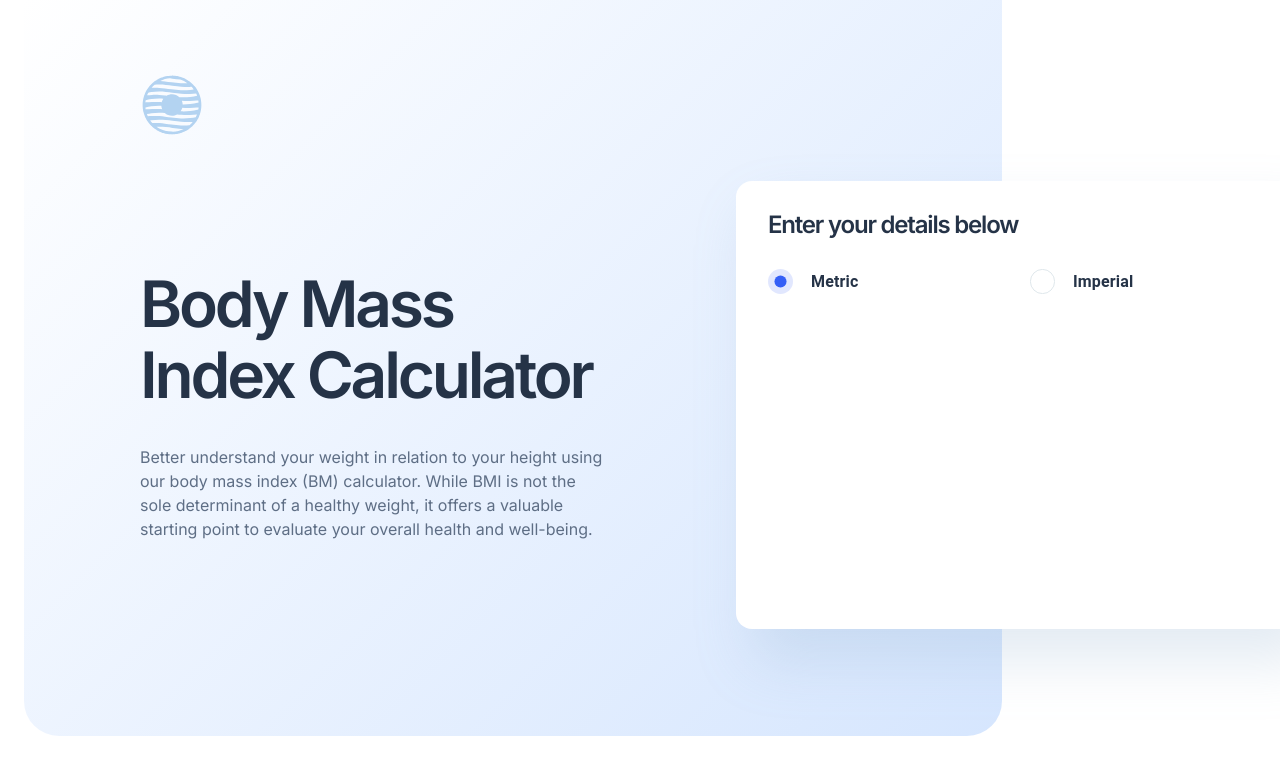
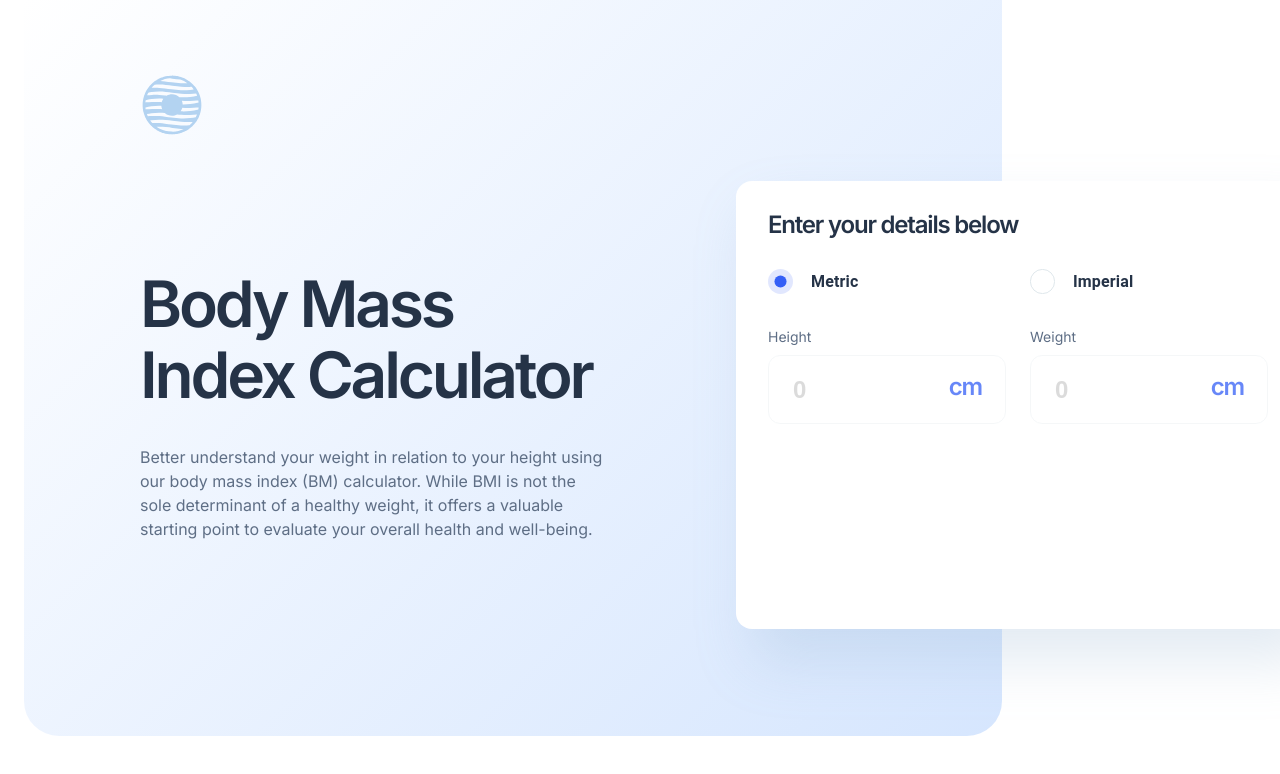
Before and after one commit to eddyriv3ra/bmi-calculator, a Next.js app: page /MainPage/MainPage in a window 1280 px wide. Shown: the top 774 px of the page. Built offline with nearby package versions, Linux system fonts and the light colour scheme.

Commit message:
InputText component

```diff
--- /dev/null
+++ b/src/components/InputText/InputText.module.scss
@@ -0,0 +1,44 @@
+@use '@/styles/abstracts/colors';
+
+.label {
+  font-size: var(--body-small);
+  color: colors.$darkElectricBlue;
+  line-height: var(--body-line-height);
+}
+
+.inputContainer {
+  position: relative;
+  margin-top: 8px;
+
+  .rightText {
+    position: absolute;
+    top: 0;
+    right: 24px;
+    top: 20px;
+    font-size: var(--heading-medium);
+    letter-spacing: -1.2px;
+    font-weight: 600;
+    color: colors.$blue;
+  }
+
+  .input {
+    width: 238px;
+    height: 69px;
+    border-radius: 12px;
+    border: 1px solid #d8e2e7;
+    padding: 20px 24px;
+    color: colors.$gunMetal;
+    font-size: var(--heading-medium);
+    font-weight: 600;
+    letter-spacing: -1.2px;
+    opacity: 0.25;
+
+    &:focus {
+      border-color: colors.$blue;
+    }
+  }
+
+  .text {
+    opacity: 1;
+  }
+}
--- /dev/null
+++ b/src/components/InputText/InputText.tsx
@@ -0,0 +1,45 @@
+import styles from './InputText.module.scss';
+
+interface IInputText {
+  label: string;
+  value: string | number;
+  setValue: (event: React.ChangeEvent<HTMLInputElement>) => void;
+  inputName: string;
+}
+
+const InputText = ({ label, value, setValue, inputName }: IInputText) => {
+  const onChange = (event: React.ChangeEvent<HTMLInputElement>) => {
+    const enteredValue = event.target.value;
+    if (
+      !/^0/.test(enteredValue) &&
+      !isNaN(Number(enteredValue)) &&
+      enteredValue.length <= 8
+    ) {
+      setValue(event);
+    }
+  };
+
+  return (
+    <div>
+      {label ? (
+        <label className={styles.label} htmlFor="input-text">
+          {label}
+        </label>
+      ) : null}
+      <div className={styles.inputContainer}>
+        <span className={styles.rightText}>cm</span>
+        <input
+          className={`${styles.input} ${value ? styles.text : ''}`}
+          type="text"
+          id="input-text"
+          placeholder="0"
+          value={value === 0 ? '' : value}
+          onChange={onChange}
+          name={inputName}
+        />
+      </div>
+    </div>
+  );
+};
+
+export default InputText;
--- /dev/null
+++ b/src/components/InputText/index.ts
@@ -0,0 +1 @@
+export { default } from './InputText';
--- a/src/pages/MainPage/MainPage.module.scss
+++ b/src/pages/MainPage/MainPage.module.scss
@@ -68,3 +68,9 @@
     }
   }
 }
+
+.radio {
+  &:hover {
+    outline: 1px solid colors.$blue;
+  }
+}
--- a/src/pages/MainPage/MainPage.tsx
+++ b/src/pages/MainPage/MainPage.tsx
@@ -4,11 +4,23 @@ import Radio from '@mui/material/Radio';
 import RadioGroup from '@mui/material/RadioGroup';
 import FormControlLabel from '@mui/material/FormControlLabel';
 import FormControl from '@mui/material/FormControl';
+import Typography from '@mui/material/Typography';
 import styles from './MainPage.module.scss';
-import Typography from '@mui/material/Typography';
+import InputText from '@/components/InputText/InputText';
 
 const MainPage = () => {
   const [selectedValue, setSelectedValue] = React.useState('a');
+  const [values, setValues] = React.useState({
+    height: 0,
+    weight: 0,
+  });
+
+  const handleValues = (e: React.ChangeEvent<HTMLInputElement>) => {
+    setValues({
+      ...values,
+      [e.target.name]: e.target.value,
+    });
+  };
 
   const handleChange = (event: React.ChangeEvent<HTMLInputElement>) => {
     setSelectedValue(event.target.value);
@@ -83,6 +95,7 @@ const MainPage = () => {
                           height={25}
                         />
                       }
+                      className={styles.radio}
                     />
                   }
                   style={{ width: 238, margin: 0, gap: 18 }}
@@ -92,7 +105,6 @@ const MainPage = () => {
                         fontWeight: '600',
                         lineHeight: '150%',
                         color: '#253347',
-                        margin: 0,
                       }}
                     >
                       Metric
@@ -106,6 +118,7 @@ const MainPage = () => {
                       {...controlProps('b')}
                       sx={{
                         padding: 0,
+                        transition: 'all 2s',
                       }}
                       icon={
                         <Image
@@ -140,6 +153,26 @@ const MainPage = () => {
                 />
               </RadioGroup>
             </FormControl>
+            <div
+              style={{
+                display: 'flex',
+                justifyContent: 'space-between',
+                width: '100%',
+              }}
+            >
+              <InputText
+                label="Height"
+                setValue={handleValues}
+                value={values.height}
+                inputName="height"
+              />
+              <InputText
+                label="Weight"
+                setValue={handleValues}
+                value={values.weight}
+                inputName="weight"
+              />
+            </div>
           </div>
         </div>
       </div>
```
